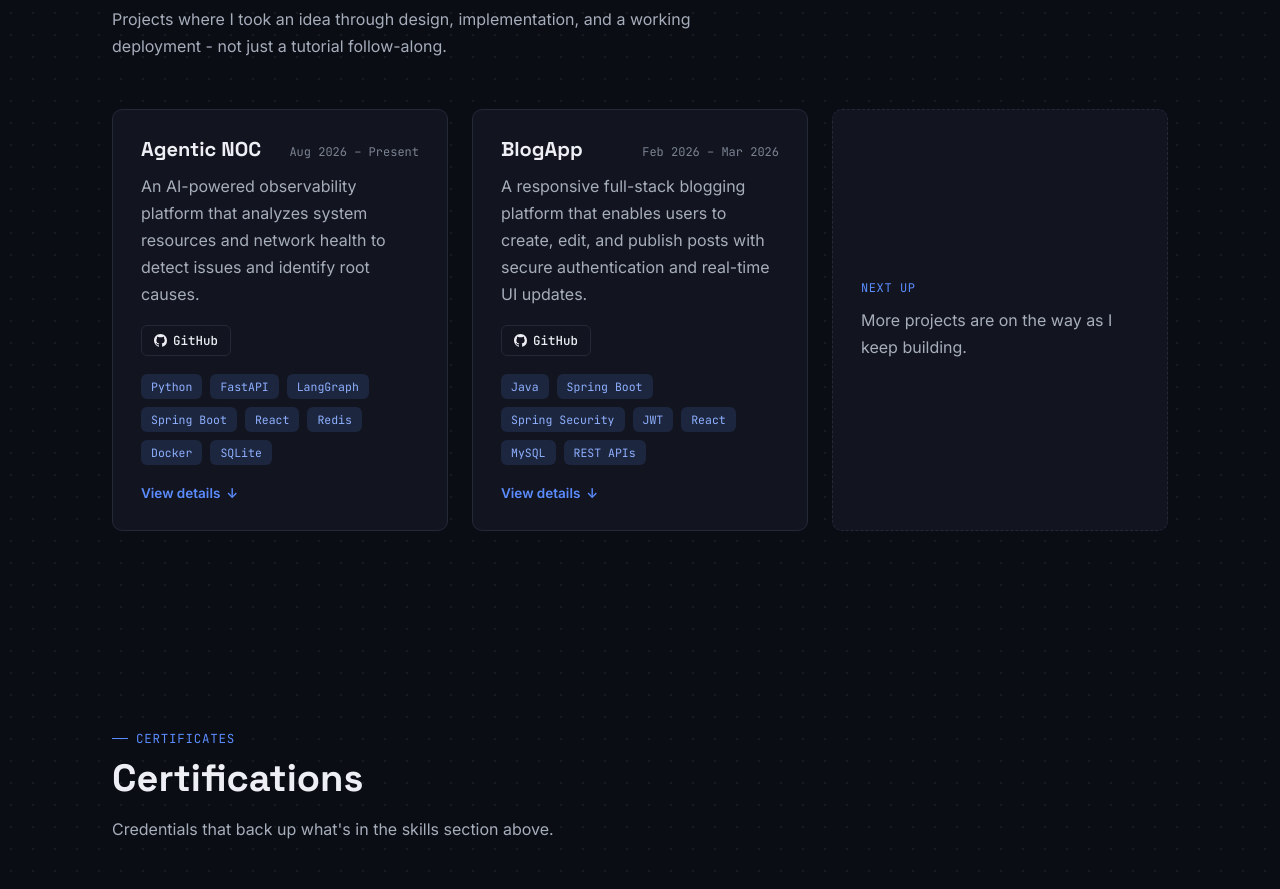
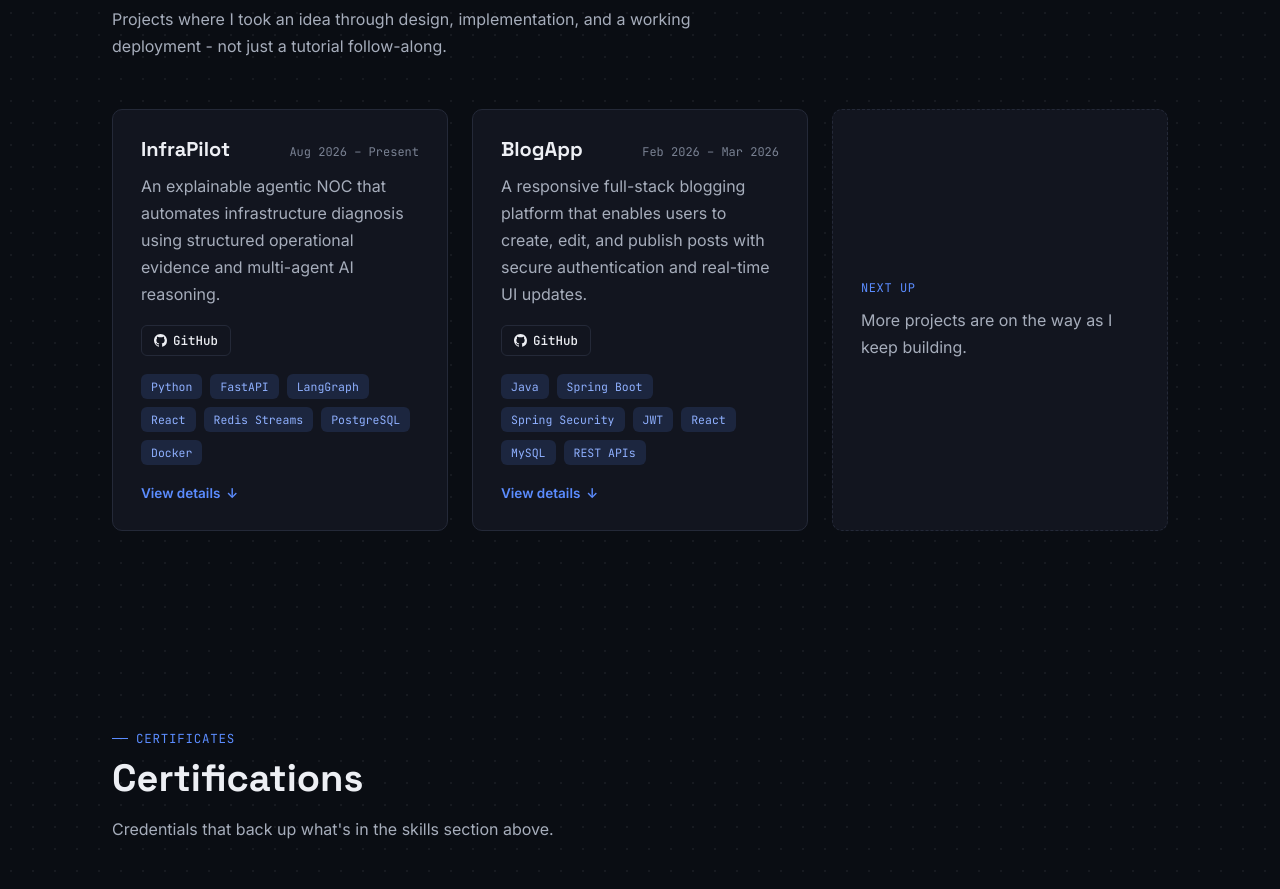
Before and after one commit to Rohit-GP/portfolio, a React (Vite) app: page / in a window 1280 px wide. Shown: the part 2220-3109 px from the top of the page. Built offline with nearby package versions, Linux system fonts and the light colour scheme.

Commit message:
Update Projects.jsx

```diff
--- a/src/components/Projects.jsx
+++ b/src/components/Projects.jsx
@@ -3,26 +3,25 @@ import './Projects.css'
 
 const PROJECTS = [
   {
-    name: 'Agentic NOC',
+    name: 'InfraPilot',
     timeline: 'Aug 2026 – Present',
     stack: [
       'Python',
       'FastAPI',
       'LangGraph',
-      'Spring Boot',
       'React',
-      'Redis',
-      'Docker',
-      'SQLite'
+      'Redis Streams',
+      'PostgreSQL',
+      'Docker'
     ],
     github: 'https://github.com/Rohit-GP/agentic-noc',
     demo: '',
     summary:
-    'An AI-powered observability platform that analyzes system resources and network health to detect issues and identify root causes.',
+      'An explainable agentic NOC that automates infrastructure diagnosis using structured operational evidence and multi-agent AI reasoning.',
     highlights: [
-      'Engineered a modular Python-based diagnostics engine supporting system (CPU, memory, disk) and network/application (DNS, Ping, TCP ports, HTTP, SSL, service) health monitoring.',
-      'Built an extensible probe framework that produces structured evidence for AI-driven diagnosis, allowing new monitoring capabilities to be added with minimal code changes.',
-      'Implemented an end-to-end AI-assisted observability pipeline using Spring Boot, React, Redis, Docker, and LangGraph for asynchronous diagnostics, root cause analysis, confidence scoring, and remediation suggestions.',
+      'Engineered a modular Python diagnostics engine for network, application, and system health monitoring, including DNS, Ping, TCP, HTTP, SSL, CPU, memory, disk, and services.',
+      'Built an event-driven evidence pipeline using Redis Streams to asynchronously connect infrastructure diagnostics with LangGraph-based multi-agent reasoning.',
+      'Implemented explainable root-cause analysis using specialized agents and a Supervisor Agent to correlate evidence, rank hypotheses, assign confidence scores, and support human validation.'
     ],
   },
 
```
